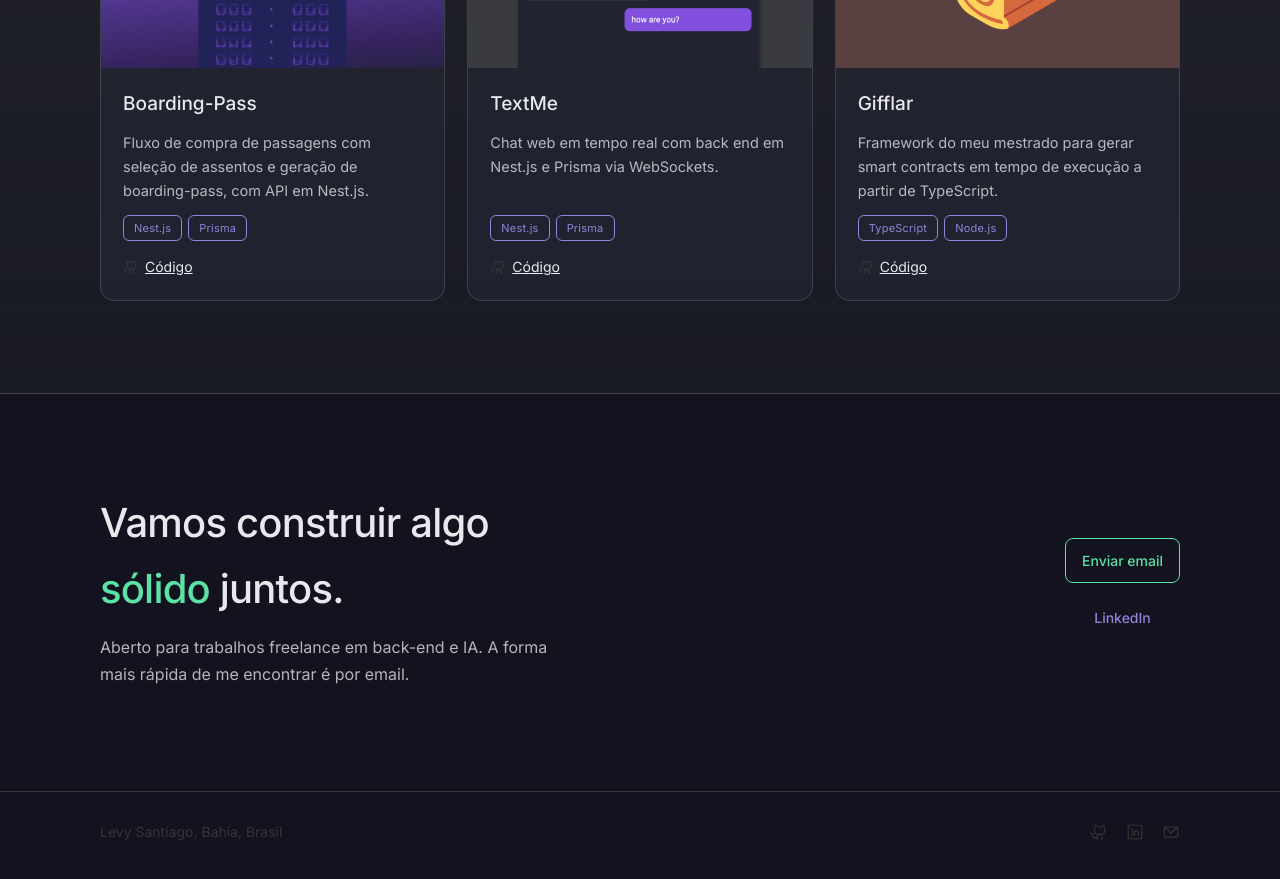
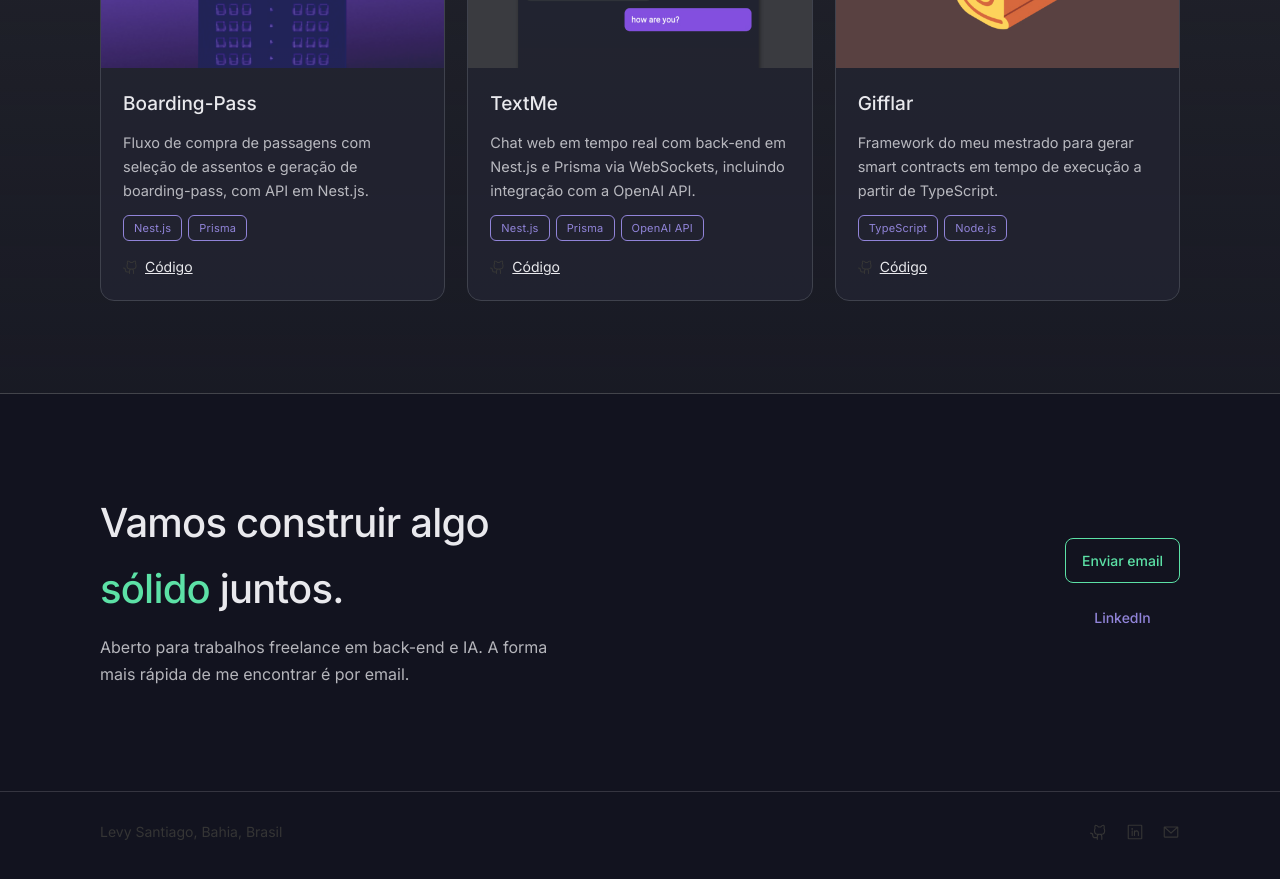
Before and after one commit to levysantiago/personal-page, a React (Create React App) app: page / in a window 1280 px wide. Shown: the part 3940-4819 px from the top of the page. Built offline with nearby package versions, Linux system fonts and the light colour scheme.

Commit message:
copy: update textme project description

```diff
--- a/src/pages/sections-v2/ProjectsV2/content/en.ts
+++ b/src/pages/sections-v2/ProjectsV2/content/en.ts
@@ -16,8 +16,8 @@ const projects: IProjectV2[] = [
   {
     title: "TextMe",
     description:
-      "Real-time web chat with a Nest.js and Prisma back end over WebSockets.",
-    tags: ["Nest.js", "Prisma"],
+      "Real-time web chat with a Nest.js and Prisma back-end over WebSockets, including OpenAI API integration.",
+    tags: ["Nest.js", "Prisma", "OpenAI API"],
     githubUrl: "https://github.com/levysantiago/text-me",
     imageSrc: textMeImage,
     imageAlt: "TextMe project screenshot",
--- a/src/pages/sections-v2/ProjectsV2/content/pt.ts
+++ b/src/pages/sections-v2/ProjectsV2/content/pt.ts
@@ -16,8 +16,8 @@ const projects: IProjectV2[] = [
   {
     title: "TextMe",
     description:
-      "Chat web em tempo real com back end em Nest.js e Prisma via WebSockets.",
-    tags: ["Nest.js", "Prisma"],
+      "Chat web em tempo real com back-end em Nest.js e Prisma via WebSockets, incluindo integração com a OpenAI API.",
+    tags: ["Nest.js", "Prisma", "OpenAI API"],
     githubUrl: "https://github.com/levysantiago/text-me",
     imageSrc: textMeImage,
     imageAlt: "Captura de tela do projeto TextMe",
```
